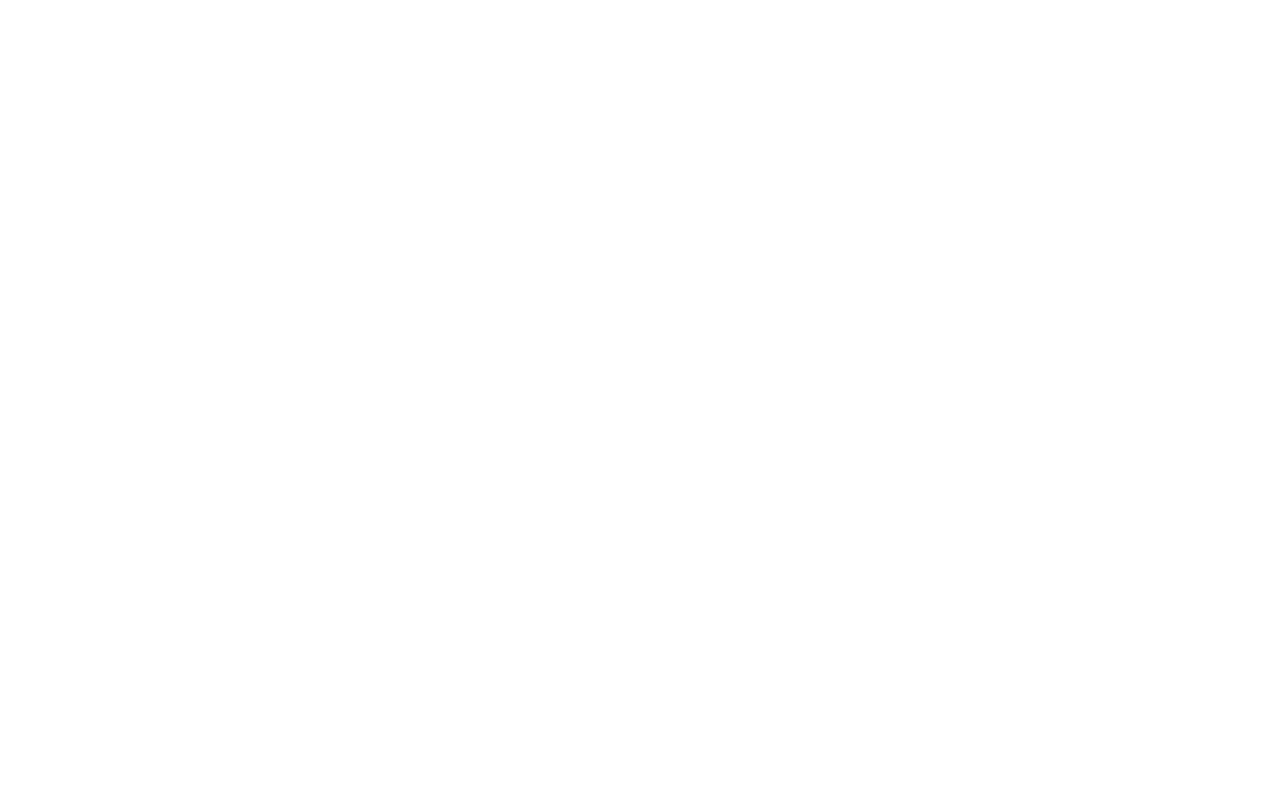
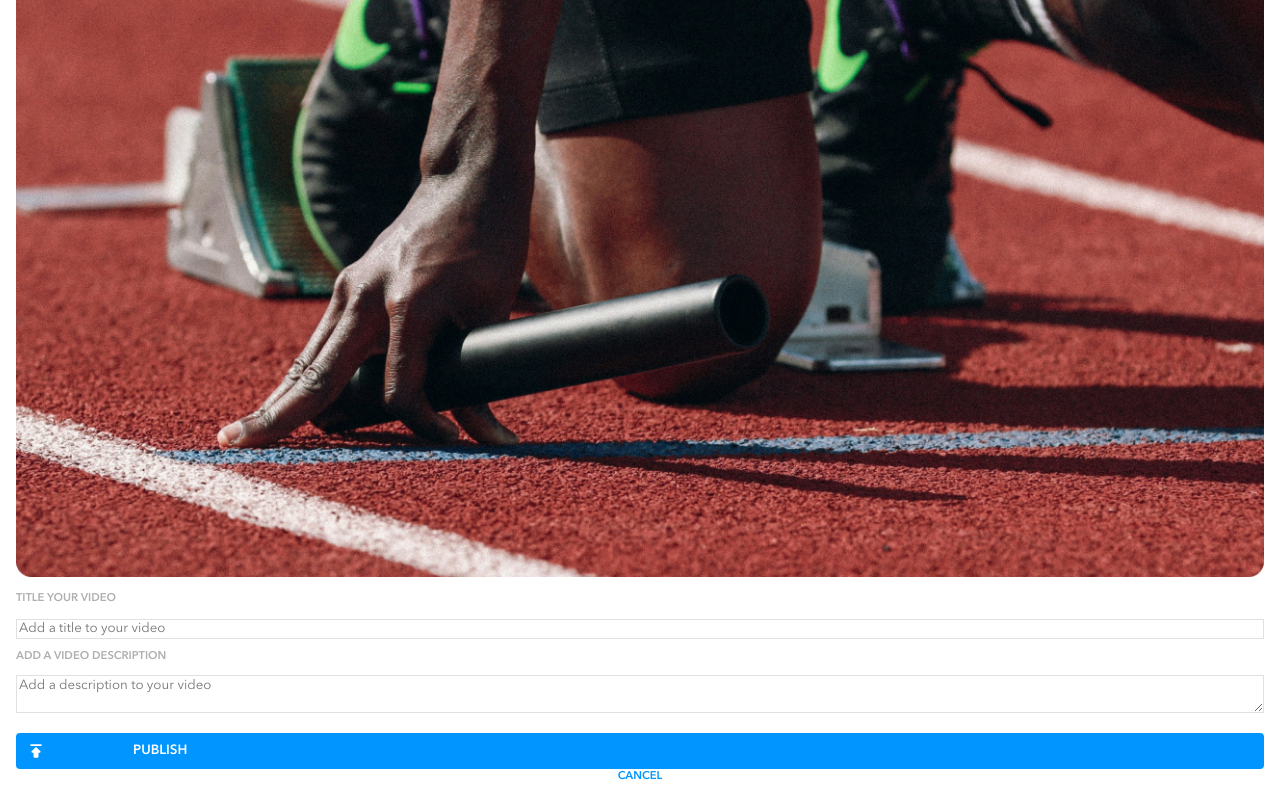
Before and after one commit to chaiabillan/chaia-billan-brainflix, a React (Create React App) app: page /upload in a window 1280 px wide. Before the commit this address had no page. Shown: the part 271-1071 px from the top of the page. Before the commit the page ends 800 px from the top, so only its background shows below. Built offline with nearby package versions, Linux system fonts and the light colour scheme.

Commit message:
fixed bug in homepage that prevented other videos from showing

```diff
--- a/src/App.jsx
+++ b/src/App.jsx
@@ -11,6 +11,7 @@ import Navbar from './components/Component/Navbar/Navbar';
 import { BrowserRouter, Routes, Route } from 'react-router-dom';
 import HomePage from './pages/HomePage/HomePage';
 import VideoDetails from './components/Component/NextVideoDetails/VideoDetails';
+import VideoUpload from './pages/VideoUpload/VideoUpload';
 
 function App() {
 
@@ -28,8 +29,9 @@ function App() {
         < Navbar />
         <Routes>
             <Route path="/" element={<HomePage />} />
-            <Route path="/videos" element={<HomePage/>} />
-            <Route path="/videos/:videoId" element={<VideoDetails />}/>
+            {/* <Route path="/videos" element={<HomePage/>} />  */}
+            <Route path="/videos/:videoId" element={<HomePage />}/>
+            <Route path="/upload" element={<VideoUpload/>}/>
 
 
         </Routes>
--- a/src/components/Component/Navbar/Navbar.jsx
+++ b/src/components/Component/Navbar/Navbar.jsx
@@ -2,6 +2,7 @@ import './Navbar.scss'
 import logo from '../../../assets/Logo/BrainFlix-logo.svg';
 import upload from '../../../assets/images/Icons/upload.svg';
 import {NavLink} from 'react-router-dom';
+import { Link } from 'react-router-dom';
 
 
 function Navbar() {
@@ -20,10 +21,12 @@ function Navbar() {
                 </div>
             </div>
             <div className = "nav-bar__bottom">
-                <div className = "nav-bar__bottom--button">
+                <Link to='/upload'>
+                    <div className = "nav-bar__bottom--button">
                         <img className="nav-bar__bottom--button--icon"src={upload} alt="upload-icon" />
                         <p className="nav-bar__bottom--button--upload demi">UPLOAD</p>
-                </div>
+                    </div>
+                </Link>
                 <div className="nav-bar__bottom--picture">
                     <span className="nav-bar__picture2"></span>
                 </div>
--- a/src/components/Component/VideoNavItem/VideoNavItem.jsx
+++ b/src/components/Component/VideoNavItem/VideoNavItem.jsx
@@ -1,7 +1,7 @@
 import './VideoNavItem.scss';
 import { Link } from 'react-router-dom';
 
-function VideoNavItem ( { video, isActive, updateActiveVideo, isCurrentVideo } ) {
+function VideoNavItem ( { video, isActive, isCurrentVideo } ) {
 
     let className = "video-next__indiv";
     if (isActive) {
@@ -12,13 +12,9 @@ function VideoNavItem ( { video, isActive, updateActiveVideo, isCurrentVideo } )
         return null;
     }
 
-    const handleClick = () => {
-        updateActiveVideo(video.id);
-    }
-
     return (
         <Link to ={`/videos/${video.id}`}>
-            <div onClick = {handleClick} className={className}>
+            <div className={className}>
                 <div className="video-next__indiv--image">
                     <img className="video-next__indiv--image--src" src={video.image} alt={video.title} />
                 </div>
--- a/src/pages/HomePage/HomePage.jsx
+++ b/src/pages/HomePage/HomePage.jsx
@@ -1,14 +1,18 @@
 import VideoPlayer from '../../components/Component/VideoPlayer/VideoPlayer';
-import currentVideoData from '../../data/video-details.json';
-import nextVideoData from '../../data/videos.json'
+// import currentVideoData from '../../data/video-details.json';
+// import nextVideoData from '../../data/videos.json'
 import VideoPlayerDetails from '../../components/Component/VideoPlayerDetails/VideoPlayerDetails';
 import VideoPlayerComments from '../../components/Component/VideoPlayerComments/VideoPlayerComments';
 import VideoList from '../../components/Component/VideoNext/VideoNext';
 import  { useState, useEffect } from 'react';
 import axios from 'axios';
-import VideoDetails from '../../components/Component/NextVideoDetails/VideoDetails';
+import { useParams } from "react-router-dom"
+
+// import VideoDetails from '../../components/Component/NextVideoDetails/VideoDetails';
 
 function HomePage () {
+    const { videoId } = useParams();
+
     const [videoList, setVideoList] = useState([]);
     const [activeVideo, setActiveVideo] = useState();
     const [loaded, setLoaded] = useState(false);
@@ -34,29 +38,22 @@ function HomePage () {
     }, []);
 
     useEffect(() => {
-        //for the first use effect you dont need specific videos, ids, etc.
         console.log(videoList);
 
         if (!videoList || videoList.length === 0) {
             return;
         }
-        // if (videoList[0]) {
-        //     const id = videoList[0];
-        // }
-        const defaultVideo = videoList[0].id;
-        console.log(videoList[0].id);
+
+        const activeVideo = videoId || videoList[0].id
 
         const fetchVideoData = async() => {
 
             try {
-                const specificData = await axios.get(`${baseURL}/videos/${defaultVideo}?api_key=${apiKey}`)
+                const specificData = await axios.get(`${baseURL}/videos/${activeVideo}?api_key=${apiKey}`)
                 setActiveVideo(specificData.data);
                 console.log(specificData.data);
-
                 setLoaded(true);
-                // console.log(activeVideo);
                 return activeVideo;
-
             } catch(error) {
                 console.log(error);
                 setLoaded(false);
@@ -64,7 +61,7 @@ function HomePage () {
 
         }
         fetchVideoData();
-    }, [loaded, videoList])
+    }, [videoList, videoId])
 
     //make another useEffect that displays the first video only
 
--- a/src/pages/VideoUpload/VideoUpload.jsx
+++ b/src/pages/VideoUpload/VideoUpload.jsx
@@ -0,0 +1,44 @@
+import './VideoUpload.scss'
+import defaultThumbnail from '../../assets/images/Upload-video-preview.jpg'
+import publish from '../../assets/images/Icons/publish.svg'
+
+function VideoUpload() {
+    return (
+        <>
+            <form className='form'>
+                <section className="top">
+                    <h1 className='top__title demi'>Upload Video</h1>
+                </section>
+                <section className="middle">
+                    <div className='middle__thumbnail'>
+                        <h3 className='form__label demi'>VIDEO THUMBNAIL</h3>
+                        <img className='middle__thumbnail--image' src={defaultThumbnail}></img>
+                    </div>
+                    <div className='middle__inputs'>
+                        <div className='middle__inputs--title'>
+                            <h3 className='form__label demi'>TITLE YOUR VIDEO</h3>
+                            <input className='form__field regular' type="text" name="title" placeholder="Add a title to your video"></input>
+                        </div>
+                        <div className='middle__inputs--description'>
+                            <h3 className='form__label demi'>ADD A VIDEO DESCRIPTION</h3>
+                            <textarea className='form__field regular' type="text" name="description" placeholder="Add a description to your video"></textarea>
+                        </div>
+                    </div>
+                </section>
+                <section className="bottom">
+                    <div className='bottom__cancel1'> {/*im not sure if we need these divs */}
+                        <button className='bottom__cancel1--button'>cancel for tablet desktop</button>
+                    </div>
+                    <div className='bottom__publish'>
+                        <button className='bottom__publish--button demi'><img className='bottom__publish--button--icon' src={publish}/>PUBLISH</button>
+                    </div>
+                    <div className='bottom__cancel2'>
+                        <button className='bottom__cancel2--button demi'>CANCEL</button>
+                    </div>
+                </section>
+            </form>
+
+        </>
+    );
+}
+export default VideoUpload
--- a/src/pages/VideoUpload/VideoUpload.scss
+++ b/src/pages/VideoUpload/VideoUpload.scss
@@ -0,0 +1,98 @@
+@use '../../styles/partials/variables' as *;
+@use '../../styles/partials/mixins.scss' as *;
+
+* {
+    // border: 0.2px dotted red;
+    box-sizing: border-box;
+}
+
+.form {
+    margin: 16px;
+
+    &__label {
+        font-size: 0.7rem;
+        color: $Silver;
+    }
+
+    &__field {
+        width: 100%;
+        border: 1px $Mercury solid;
+        color: $BrainFlix-Black;
+    }
+}
+
+.top {
+
+    &__title {
+        font-size: 2rem;
+    }
+}
+
+.middle {
+
+    &__thumbnail {
+
+        &--image {
+            width: 100%;
+        }
+    }
+
+    &__inputs {
+        &--title {
+            &--field {
+                width: 100%;
+                border: 1px $Mercury solid;
+                color: $BrainFlix-Black;
+
+            }
+        }
+        &--description {
+            &--field {
+                width: 100%;
+                border: 1px $Mercury solid;
+                color: $BrainFlix-Black;
+            }
+        }
+    }
+}
+
+.bottom {
+    &__cancel1 {
+        display: none;
+    }
+    &__publish {
+        &--button {
+            position: relative;
+            width: 100%;
+            background-color: $BrainFlix-Blue;
+            display: flex;
+            min-height: 36px;
+            align-items: center;
+            padding: 0 10px;
+            margin-top: 16px;
+            border-radius: 4px;
+            border: none;
+            color: $White;
+
+            &--icon {
+                height: fit-content;
+                margin-right: 87px; //TEMP FIX NEED TO CENTER - do pos absolute for icon
+                height: 20px;
+                width: 20px;
+            }
+        }
+    }
+
+    &__cancel2 {
+        display: flex;
+        justify-content: center;
+
+        &--button {
+            // display: flex;
+            background: none;
+            border: none;
+            color: $BrainFlix-Blue;
+            font-size: 0.7rem;
+        }
+    }
+}
```
Also changed, not shown: src/components/Component/NextVideoDetails/VideoDetails.jsx (+61 -61 lines).
